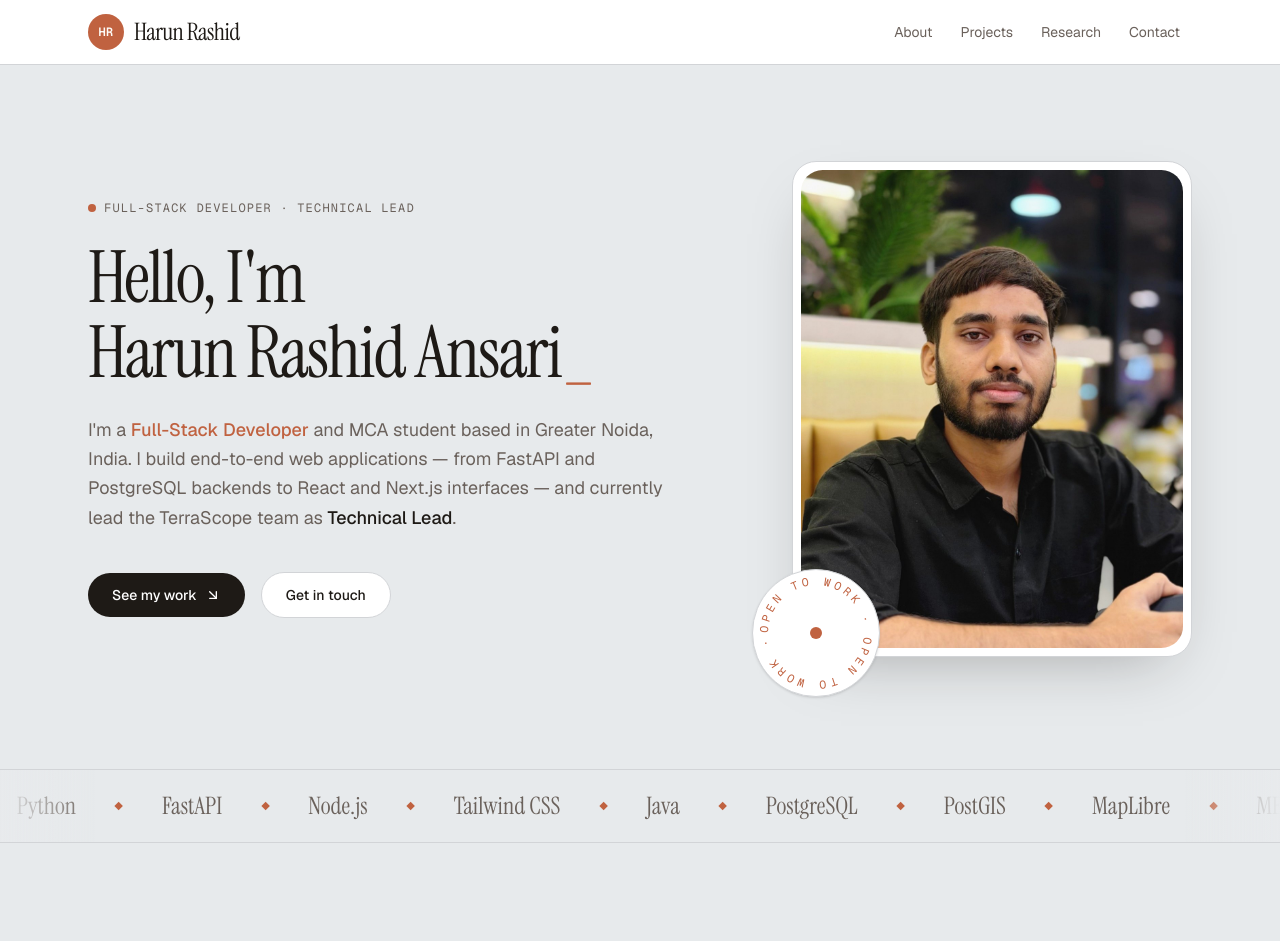
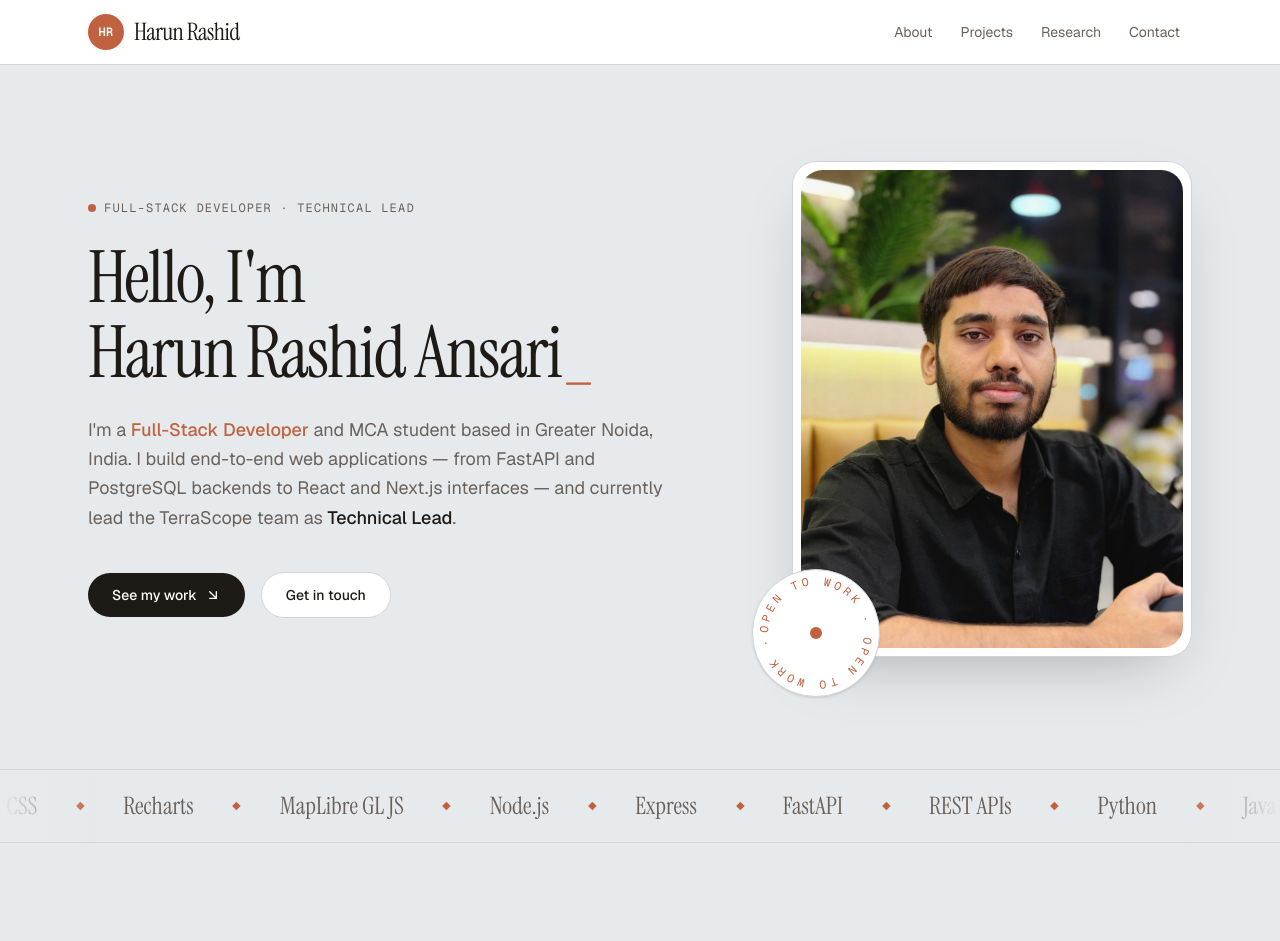
Before and after one commit to Harunrashid444/My-Portfolio-Website, a Next.js app: page / in a window 1280 px wide. Shown: the top 941 px of the page. Built offline with nearby package versions, Linux system fonts and the light colour scheme.

Commit message:
Use resume skills in tech stack strip

```diff
--- a/components/stack-marquee.tsx
+++ b/components/stack-marquee.tsx
@@ -1,17 +1,26 @@
 const stack = [
+  'JavaScript',
+  'TypeScript',
   'React',
   'Next.js',
-  'TypeScript',
+  'Tailwind CSS',
+  'Recharts',
+  'MapLibre GL JS',
+  'Node.js',
+  'Express',
+  'FastAPI',
+  'REST APIs',
   'Python',
-  'FastAPI',
-  'Node.js',
-  'Tailwind CSS',
   'Java',
+  'C',
+  'SQL',
   'PostgreSQL',
-  'PostGIS',
-  'MapLibre',
-  'MERN Stack',
-  'Generative AI',
+  'MongoDB',
+  'Git',
+  'GitHub',
+  'Vite',
+  'Postman',
+  'Copilot',
 ]
 
 export function StackMarquee() {
```
